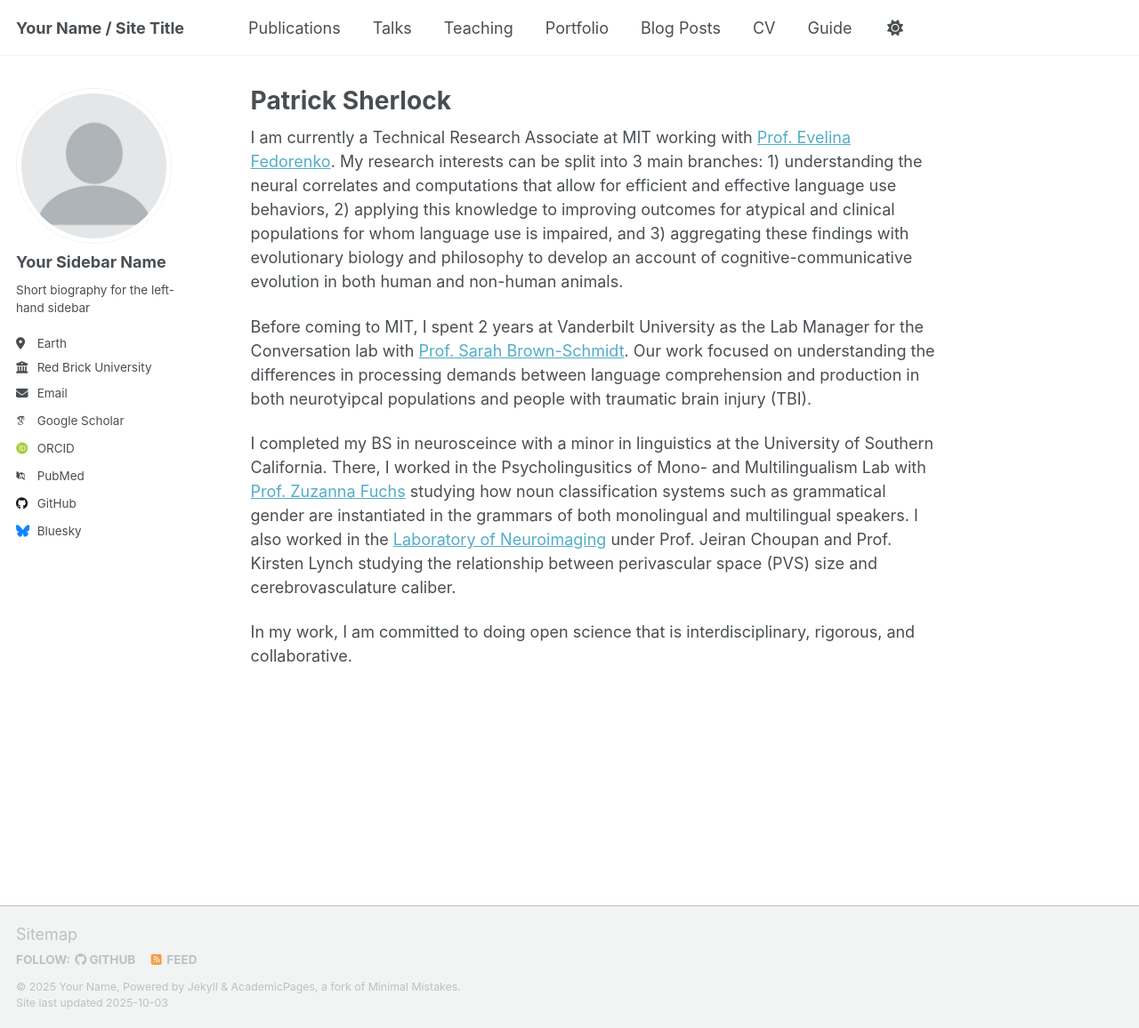
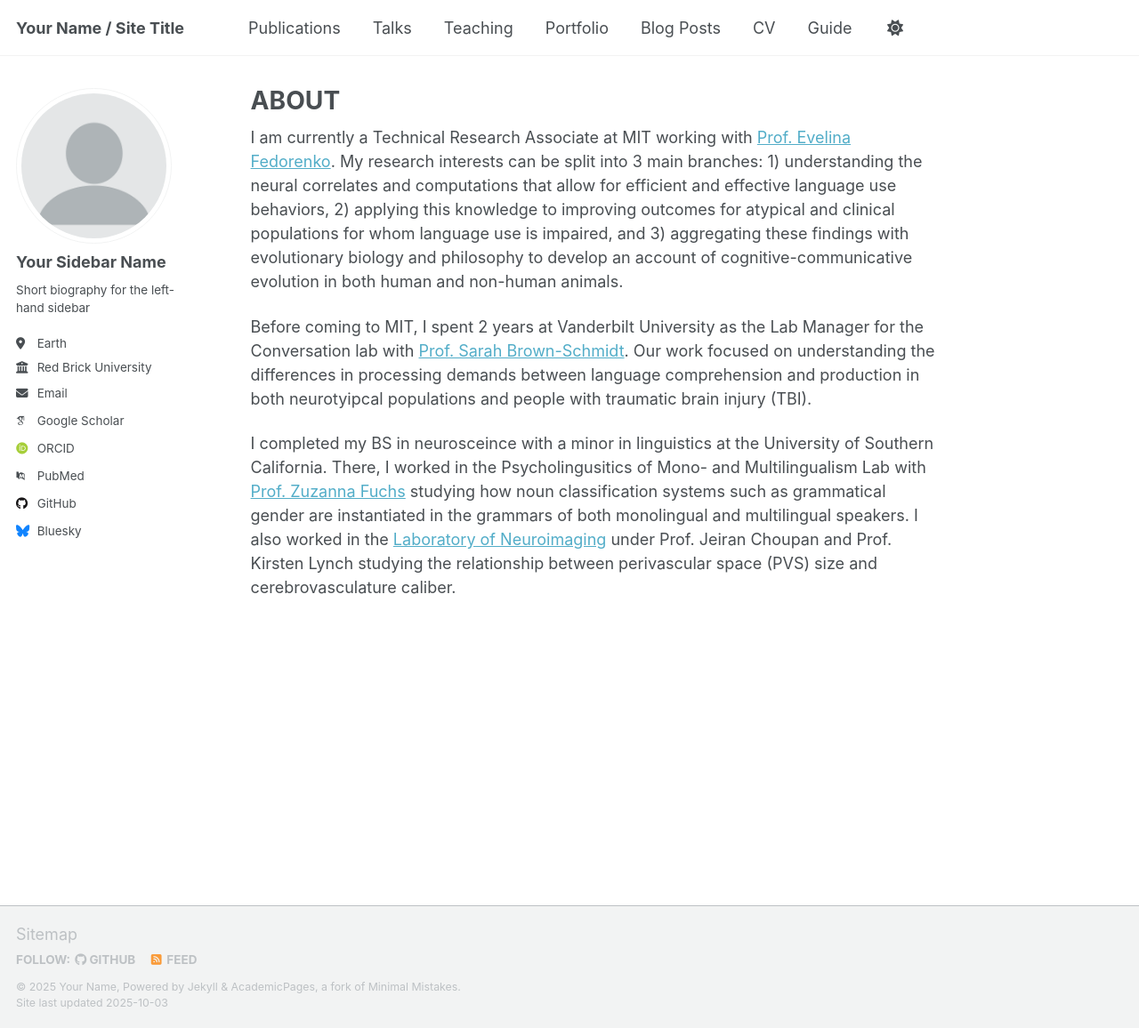
Before and after one commit to patricksherlock/patricksherlock.github.io, a Jekyll site: the page built from _pages/about.md, in a window 1280 px wide and 1156 px high. Shown: the whole window at 89% size. Built offline with Jekyll 4.4.1, drawn with Linux system fonts in a browser that asks for light colours; some web fonts are replaced; a script that is not in the unit is left out.

Commit message:
Update about.md

```diff
--- a/_pages/about.md
+++ b/_pages/about.md
@@ -1,6 +1,6 @@
 ---
 permalink: /
-title: "Patrick Sherlock"
+title: "ABOUT"
 author_profile: true
 redirect_from:
   - /about/
@@ -13,5 +13,3 @@ I am currently a Technical Research Associate at MIT working with [Prof. Evelina
 Before coming to MIT, I spent 2 years at Vanderbilt University as the Lab Manager for the Conversation lab with [Prof. Sarah Brown-Schmidt](https://www.sarahbrownschmidt.com/). Our work focused on understanding the differences in processing demands between language comprehension and production in both neurotyipcal populations and people with traumatic brain injury (TBI).
 
 I completed my BS in neurosceince with a minor in linguistics at the University of Southern California. There, I worked in the Psycholingusitics of Mono- and Multilingualism Lab with [Prof. Zuzanna Fuchs](https://www.zuzannazfuchs.com/) studying how noun classification systems such as grammatical gender are instantiated in the grammars of both monolingual and multilingual speakers. I also worked in the [Laboratory of Neuroimaging](https://loni.usc.edu/) under Prof. Jeiran Choupan and Prof. Kirsten Lynch studying the relationship between perivascular space (PVS) size and cerebrovasculature caliber.
-
-In my work, I am committed to doing open science that is interdisciplinary, rigorous, and collaborative.
```
